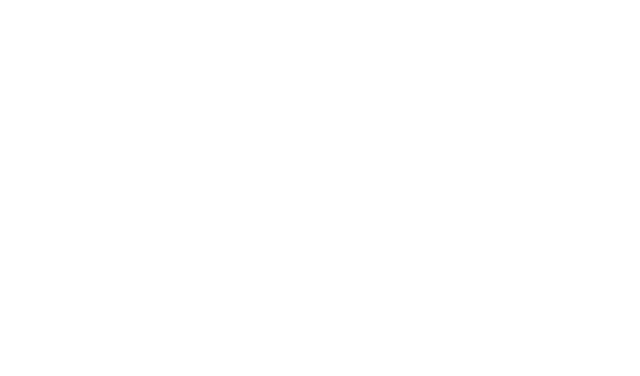
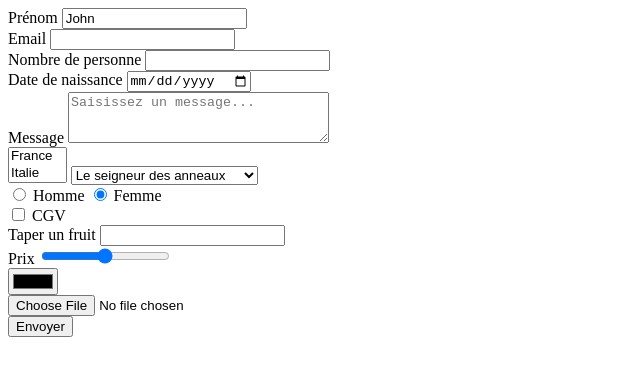
Before and after one commit to ZainaMALEK/poec-symfony, a plain HTML site: page html/contact.html in a window 1280 px wide. Shown: the whole page, without its empty margins (0-640 px from the left). Drawn offline with Linux system fonts and the light colour scheme.

Commit message:
add html

```diff
--- a/html/contact.html
+++ b/html/contact.html
@@ -1,14 +1,103 @@
 <!DOCTYPE html>
 <html lang="fr">
+
 <head>
     <meta charset="UTF-8">
     <meta name="viewport" content="width=device-width, initial-scale=1.0">
     <meta http-equiv="X-UA-Compatible" content="ie=edge">
     <title>Contact</title>
 </head>
+
 <body>
 
+    <form action="" method="post" enctype="multipart/form-data">
+        <div>
+            <label for="firstname">Prénom</label>
+            <input type="text" id="firstname" name="firstname" value="John" required />
+        </div>
 
+        <div>
+            <label for="email">Email</label>
+            <input type="email" id="email" name="email" required>
+        </div>
+
+        <div>
+            <label for="nb_personne">Nombre de personne</label>
+            <input type="number" name="nb_personne" id="nb_personne">
+        </div>
+
+        <div>
+            <label for="birthdate">Date de naissance</label>
+            <input type="date" name="birthdate" id="birthdate">
+        </div>
+
+        <div>
+            <label for="message">Message</label>
+            <textarea name="message" placeholder="Saisissez un message..." id="message" cols="30" rows="3"></textarea>
+        </div>
+
+        <select name="pays" id="pays" multiple size="2">
+            <option value="1">France</option>
+            <option value="2">Italie</option>
+            <option value="3">Espagne</option>
+            <option value="4">Chine</option>
+        </select>
+
+        <select name="categorie" id="categorie">
+            <option value="0">Choisir</option>
+            <optgroup label="DVD">
+                <option value="1">Harry Potter</option>
+                <option value="2" selected>Le seigneur des anneaux</option>
+            </optgroup>
+            <optgroup label="Livre">
+                <option value="12">Picsou</option>
+                <option value="43">Death Note</option>
+            </optgroup>
+        </select>
+
+        <div>
+            <input type="radio" name="gender">
+            <label>Homme</label>
+
+            <input type="radio" name="gender" checked>
+            <label>Femme</label>
+        </div>
+
+        <div>
+            <input type="checkbox" name="cgv">
+            <label>CGV</label>
+        </div>
+
+        <div>
+            <label for="fruit">Taper un fruit</label>
+            <input type="text" list="fruits" name="fruit" id="fruit">
+
+            <datalist id="fruits">
+                <option value="Kiwi" />
+                <option value="Pomme" />
+                <option value="Orange" />
+                <option value="Mangue" />
+                <option value="Banane" />
+                <option value="Tomate" />
+                <option value="Fraise" />
+                <option value="Framboise" />
+            </datalist>
+        </div>
+
+        <div>
+            <label for="prix">Prix</label>
+            <input type="range" id="prix" name="prix" min="0" max="100">
+        </div>
+
+        <input type="color" name="color">
+
+        <div>
+            <input type="file">
+        </div>
+
+        <button type="submit">Envoyer</button>
+    </form>
 
 </body>
+
 </html>
```
Also changed, not shown: html/tableau.html (added, +46 -0 lines).
